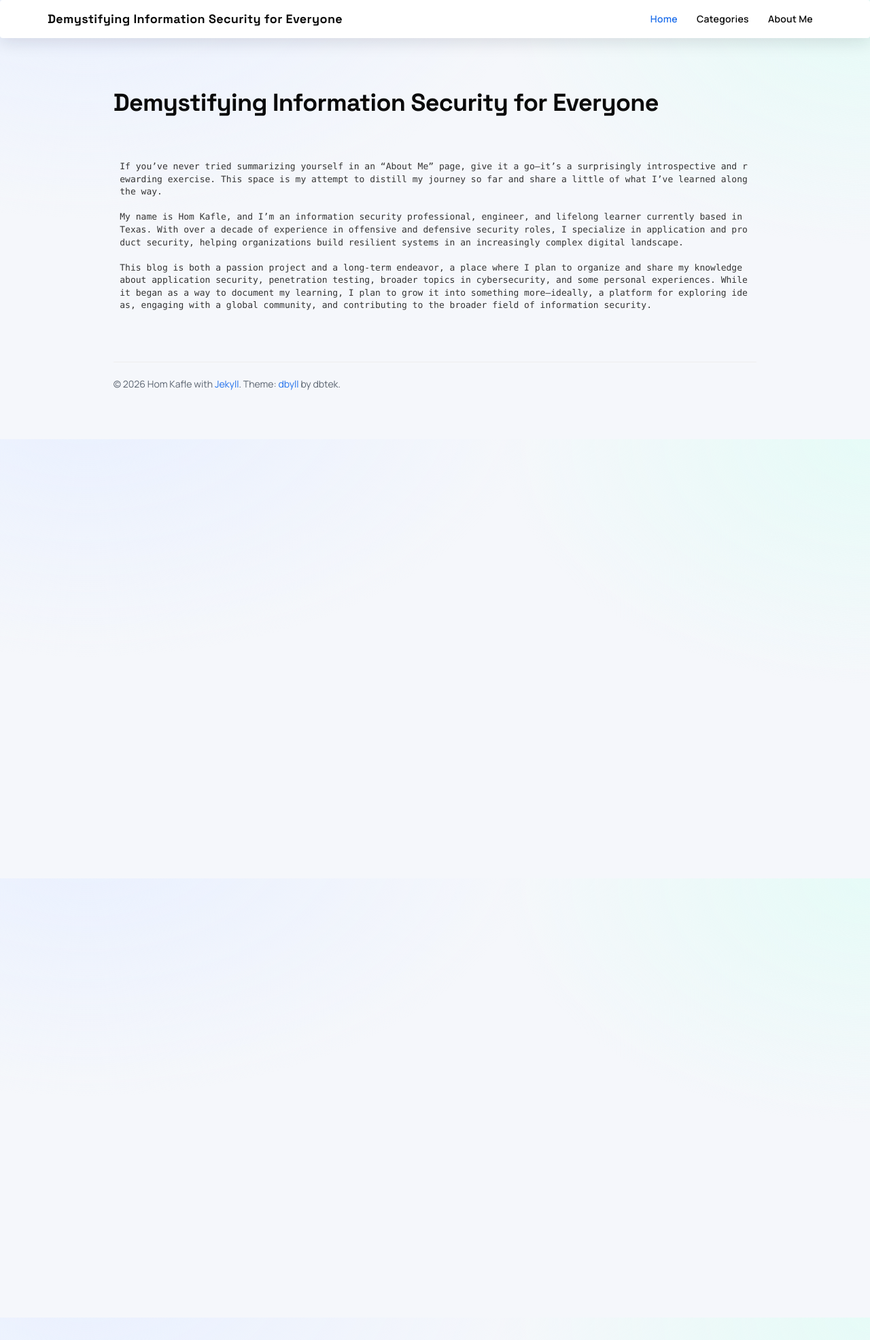
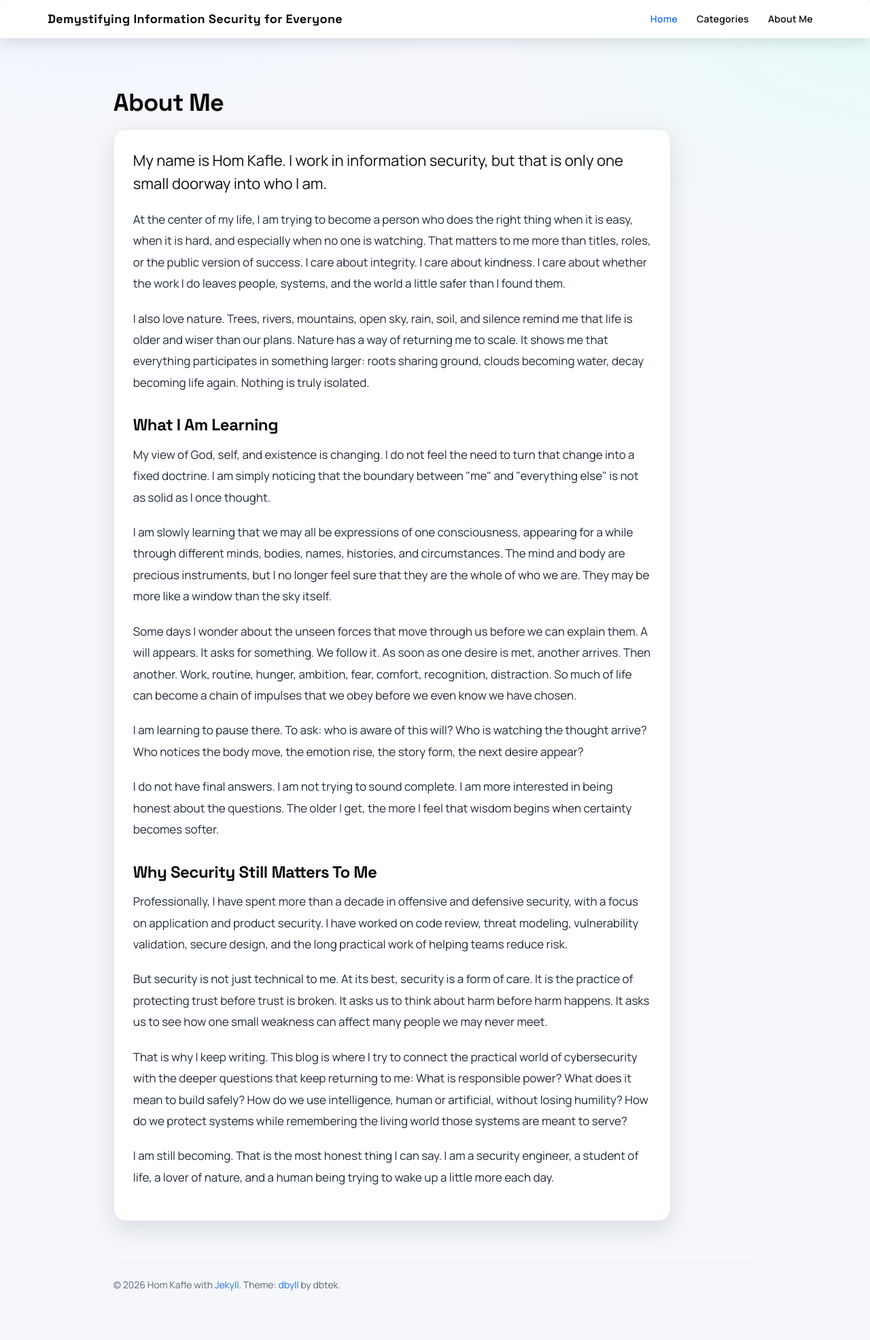
Before and after one commit to homkafle/homkafle.github.io, a Jekyll site: the page built from docs/about.html, in a window 1280 px wide. Shown: the whole page at 68% size. Built offline with Jekyll 4.4.1, drawn with Linux system fonts in a browser that asks for light colours; before the commit the page ends 900 px from its top, so only the background shows below that.

Commit message:
Refresh About page with personal essay

```diff
--- a/docs/about.html
+++ b/docs/about.html
@@ -1,21 +1,124 @@
 ---
 layout: page
+title: About Me
 permalink: about.html
+description: A personal note from Hom Kafle on security, nature, consciousness, and the practice of doing the right thing.
 ---
 
-  <style>
-    pre {
-          background: none;
-          border: none;
-    }
-  </style>
+<style>
+  .about-essay {
+    max-width: 820px;
+  }
 
-  <pre>
+  .about-essay p {
+    color: #1f2937;
+    font-size: 17px;
+    line-height: 1.85;
+    margin-bottom: 20px;
+  }
 
+  .about-essay .opening {
+    color: #0b0b0b;
+    font-size: 22px;
+    line-height: 1.55;
+  }
 
-If you’ve never tried summarizing yourself in an “About Me” page, give it a go—it’s a surprisingly introspective and rewarding exercise. This space is my attempt to distill my journey so far and share a little of what I’ve learned along the way.
+  .about-essay h2 {
+    font-size: 24px;
+    margin-top: 34px;
+    margin-bottom: 14px;
+  }
+</style>
 
-My name is Hom Kafle, and I’m an information security professional, engineer, and lifelong learner currently based in Texas. With over a decade of experience in offensive and defensive security roles, I specialize in application and product security, helping organizations build resilient systems in an increasingly complex digital landscape.
+<article class="about-essay">
+  <p class="opening">
+    My name is Hom Kafle. I work in information security, but that is only one
+    small doorway into who I am.
+  </p>
 
-This blog is both a passion project and a long-term endeavor, a place where I plan to organize and share my knowledge about application security, penetration testing, broader topics in cybersecurity, and some personal experiences. While it began as a way to document my learning, I plan to grow it into something more—ideally, a platform for exploring ideas, engaging with a global community, and contributing to the broader field of information security.
-    </pre>
+  <p>
+    At the center of my life, I am trying to become a person who does the right
+    thing when it is easy, when it is hard, and especially when no one is
+    watching. That matters to me more than titles, roles, or the public version
+    of success. I care about integrity. I care about kindness. I care about
+    whether the work I do leaves people, systems, and the world a little safer
+    than I found them.
+  </p>
+
+  <p>
+    I also love nature. Trees, rivers, mountains, open sky, rain, soil, and
+    silence remind me that life is older and wiser than our plans. Nature has a
+    way of returning me to scale. It shows me that everything participates in
+    something larger: roots sharing ground, clouds becoming water, decay
+    becoming life again. Nothing is truly isolated.
+  </p>
+
+  <h2>What I Am Learning</h2>
+
+  <p>
+    My view of God, self, and existence is changing. I do not feel the need to
+    turn that change into a fixed doctrine. I am simply noticing that the
+    boundary between "me" and "everything else" is not as solid as I once
+    thought.
+  </p>
+
+  <p>
+    I am slowly learning that we may all be expressions of one consciousness,
+    appearing for a while through different minds, bodies, names, histories, and
+    circumstances. The mind and body are precious instruments, but I no longer
+    feel sure that they are the whole of who we are. They may be more like a
+    window than the sky itself.
+  </p>
+
+  <p>
+    Some days I wonder about the unseen forces that move through us before we
+    can explain them. A will appears. It asks for something. We follow it. As
+    soon as one desire is met, another arrives. Then another. Work, routine,
+    hunger, ambition, fear, comfort, recognition, distraction. So much of life
+    can become a chain of impulses that we obey before we even know we have
+    chosen.
+  </p>
+
+  <p>
+    I am learning to pause there. To ask: who is aware of this will? Who is
+    watching the thought arrive? Who notices the body move, the emotion rise,
+    the story form, the next desire appear?
+  </p>
+
+  <p>
+    I do not have final answers. I am not trying to sound complete. I am more
+    interested in being honest about the questions. The older I get, the more I
+    feel that wisdom begins when certainty becomes softer.
+  </p>
+
+  <h2>Why Security Still Matters To Me</h2>
+
+  <p>
+    Professionally, I have spent more than a decade in offensive and defensive
+    security, with a focus on application and product security. I have worked on
+    code review, threat modeling, vulnerability validation, secure design, and
+    the long practical work of helping teams reduce risk.
+  </p>
+
+  <p>
+    But security is not just technical to me. At its best, security is a form
+    of care. It is the practice of protecting trust before trust is broken. It
+    asks us to think about harm before harm happens. It asks us to see how one
+    small weakness can affect many people we may never meet.
+  </p>
+
+  <p>
+    That is why I keep writing. This blog is where I try to connect the
+    practical world of cybersecurity with the deeper questions that keep
+    returning to me: What is responsible power? What does it mean to build
+    safely? How do we use intelligence, human or artificial, without losing
+    humility? How do we protect systems while remembering the living world those
+    systems are meant to serve?
+  </p>
+
+  <p>
+    I am still becoming. That is the most honest thing I can say. I am a
+    security engineer, a student of life, a lover of nature, and a human being
+    trying to wake up a little more each day.
+  </p>
+</article>
```
